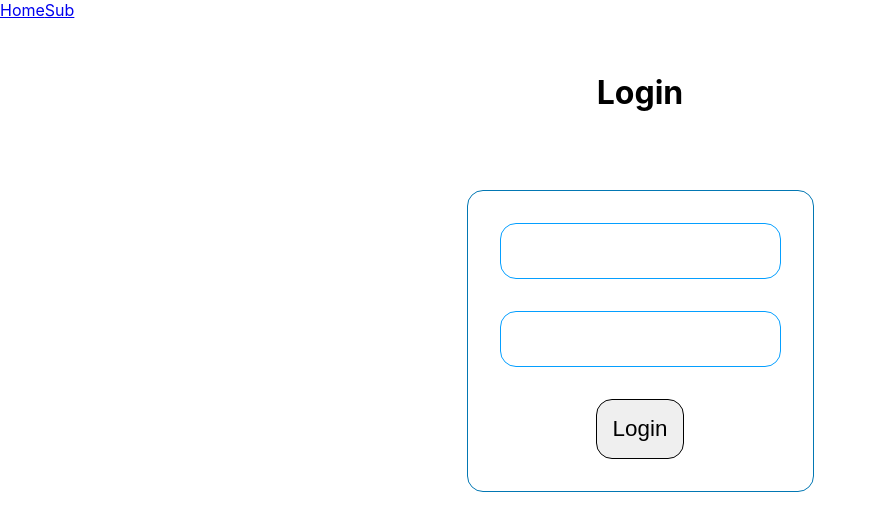
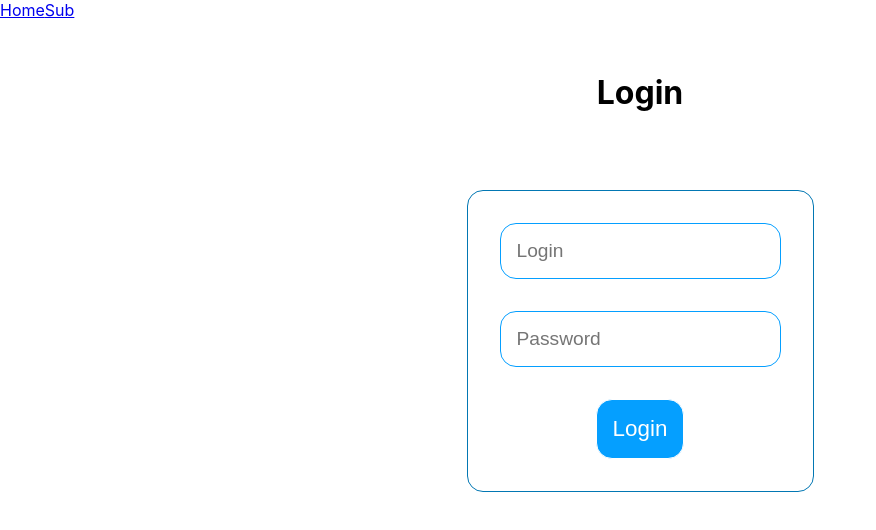
Before and after one commit to MateuszMatyska/react-typescript, a React (Create React App) app: page /login in a window 1280 px wide. Shown: the top 530 px of the page, without its empty margins (0-876 px from the left). Built offline with nearby package versions, Linux system fonts and the light colour scheme.

Commit message:
btn variants, placeholder

```diff
--- a/src/components/Button/Button.tsx
+++ b/src/components/Button/Button.tsx
@@ -9,12 +9,30 @@ const Button: React.FC<IButtonProps> = (props: IButtonProps) => {
         }
     }
 
+    const getVariant = (): string => {
+        const variant = props.variant;
+
+        switch(variant){
+            case "primary":
+                return "btn primary";
+            case "success":
+                return "btn success";
+            case "danger":
+                return "btn danger";
+            case "warning":
+                return "btn warning";
+            default:
+                return "btn";
+        }
+    }
+
+    const { text, disable } = props;
     return <input
                 type="button"
-                value={props.text}
+                value={text}
                 onClick={onClick}
-                disabled={props.disable ? true: false}
-                className="btn"
+                disabled={disable ? true: false}
+                className={getVariant()}
             />
 }
 
--- a/src/components/Button/ButtonStyles.css
+++ b/src/components/Button/ButtonStyles.css
@@ -4,9 +4,59 @@
     border: 0.1rem solid #000000;
     border-radius: 1rem;
     outline: none;
+    background-color: #D3D3D3;
 }
 
 .btn:active{
-    border: 0.1rem solid #ffffff;
-    color: #ffffff;
+    background-color: #ffffff;
+    color: #D3D3D3;
+    border: 0.1rem solid #D3D3D3;
 }
+
+.primary {
+     background-color: #059FFF !important;
+     color: #ffffff !important;
+     border: 0.1rem solid #ffffff !important;
+}
+
+.primary:active {
+    background-color: #FFFFFF !important;
+    color: #059FFF !important;
+    border: 0.1rem solid #059FFF !important;
+}
+
+.success {
+    background-color: #37BD00 !important;
+    color: #ffffff !important;
+    border: 0.1rem solid #ffffff !important;
+}
+
+.success:active {
+    background-color: #ffffff !important;
+    color: #37BD00 !important;
+    border: 0.1rem solid #37BD00 !important;
+}
+
+.danger {
+    background-color: #FF1318 !important;
+    color: #ffffff !important;
+    border: 0.1rem solid #ffffff !important;
+}
+
+.danger:active {
+    background-color: #ffffff !important;
+    color: #FF1318 !important;
+    border: 0.1rem solid #FF1318 !important;
+}
+
+.warning {
+    background-color: #FF9708 !important;
+    color: #000000 !important;
+    border: 0.1rem solid #000000 !important;
+}
+
+.warning:active {
+    background-color: #ffffff !important;
+    color: #FF9708 !important;
+    border: 0.1rem solid #FF9708 !important;
+}
--- a/src/components/Button/IButtonProps.tsx
+++ b/src/components/Button/IButtonProps.tsx
@@ -3,4 +3,5 @@ export interface IButtonProps{
     onClick?: () => void;
     text: string;
     disable?: boolean;
+    variant?: string;
 }
--- a/src/components/Input/IInputProps.tsx
+++ b/src/components/Input/IInputProps.tsx
@@ -3,4 +3,5 @@ export interface IInputProps {
     onChange: any;
     value: any;
     validationFailed?: boolean;
+    placeholder?: string;
 }
--- a/src/components/Input/Input.tsx
+++ b/src/components/Input/Input.tsx
@@ -8,6 +8,7 @@ const Input: React.FC<IInputProps> = (props: IInputProps) => {
                 value={props.value}
                 onChange={props.onChange}
                 className={props.validationFailed ? "insert-text validation-failed" : "insert-text"}
+                placeholder={props.placeholder}
             />
 }
 
--- a/src/pages/LoginPage/LoginPage.tsx
+++ b/src/pages/LoginPage/LoginPage.tsx
@@ -28,13 +28,13 @@ const LoginPage: React.FC = () => {
             </div>
             <div className="inputs-wrapper">
                 <div className="input-section">
-                    <Input type="text" value={login} onChange={onChangeLogin} />
+                    <Input type="text" value={login} onChange={onChangeLogin} placeholder="Login" />
                 </div>
                 <div className="input-section">
-                    <Input type="password" value={password} onChange={onChangePassword} />
+                    <Input type="password" value={password} onChange={onChangePassword} placeholder="Password" />
                 </div>
                 <div className="input-section">
-                    <Button text="Login" onClick={clickIn} />
+                    <Button text="Login" onClick={clickIn} variant="primary" />
                 </div>
             </div>
         </div>
```
Also changed, not shown: src/const/colors.tsx (added, +12 -0 lines).
